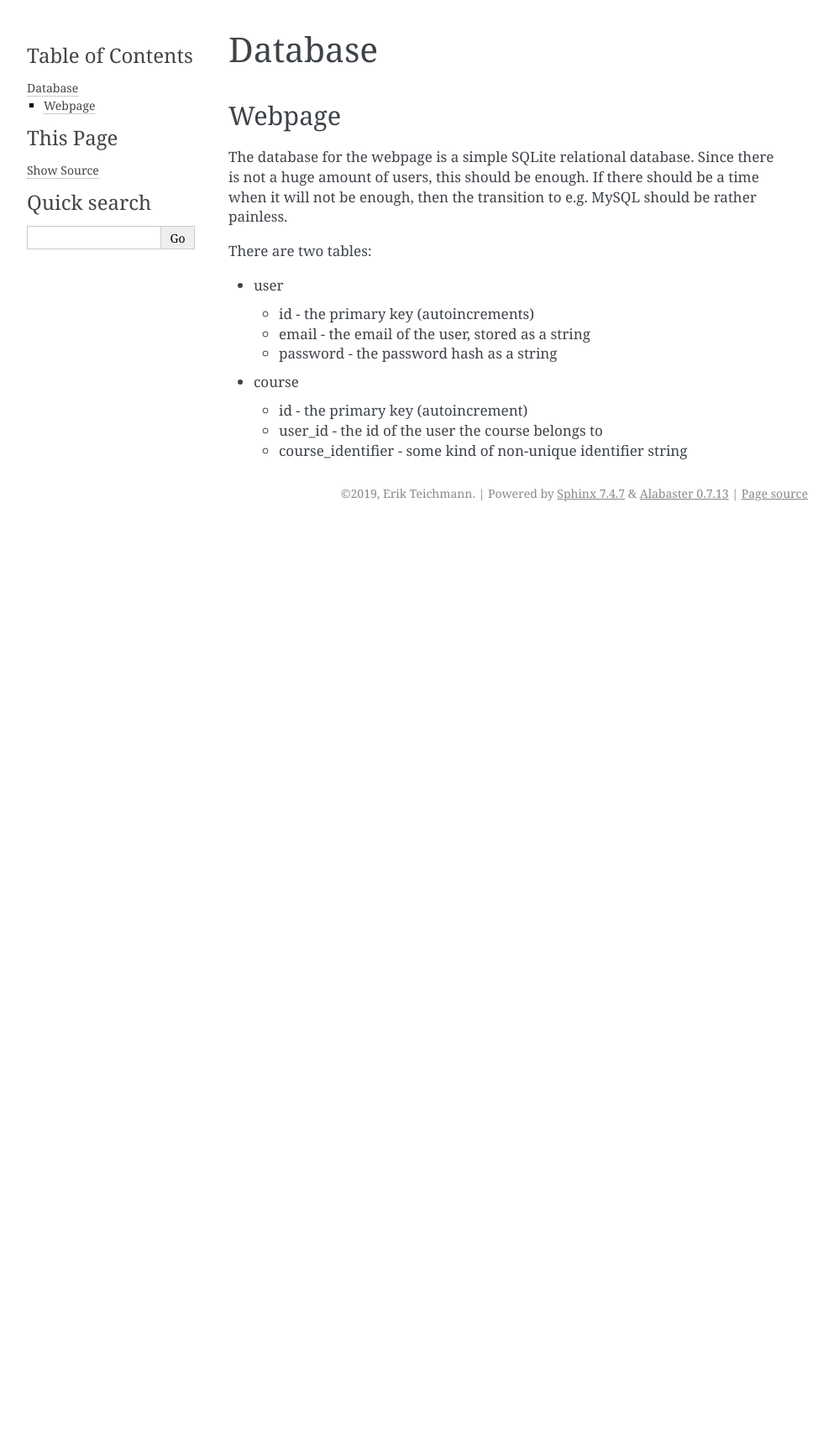
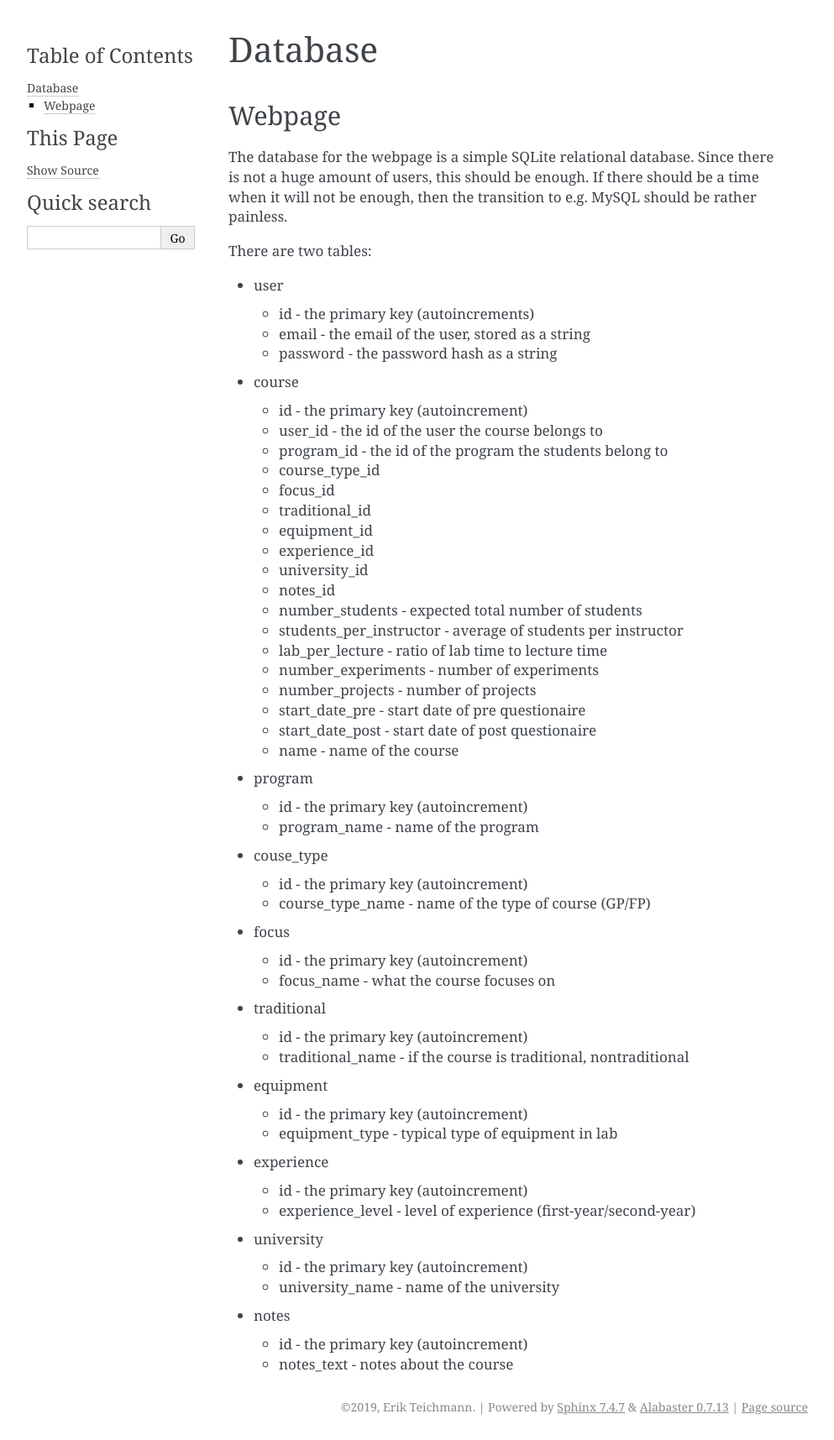
Before and after one commit to boundter/geclass, a Sphinx documentation site: the page built from docs/source/database/index.rst, in a window 1280 px wide. Shown: the whole page at 84% size, without its empty margins (148-1141 px from the left). Built offline with Sphinx 7.4.7, drawn with Linux system fonts in a browser that asks for light colours; before the commit the page ends 900 px from its top, so only the background shows below that.

Commit message:
Add: new schema for db

```diff
--- a/docs/source/database/index.rst
+++ b/docs/source/database/index.rst
@@ -21,4 +21,59 @@ There are two tables:
 
   * id - the primary key (autoincrement)
   * user_id - the id of the user the course belongs to
-  * course_identifier - some kind of non-unique identifier string
+  * program_id - the id of the program the students belong to
+  * course_type_id
+  * focus_id
+  * traditional_id
+  * equipment_id
+  * experience_id
+  * university_id
+  * notes_id
+  * number_students - expected total number of students
+  * students_per_instructor - average of students per instructor
+  * lab_per_lecture - ratio of lab time to lecture time
+  * number_experiments - number of experiments
+  * number_projects - number of projects
+  * start_date_pre - start date of pre questionaire
+  * start_date_post - start date of post questionaire
+  * name - name of the course
+
+* program
+
+  * id - the primary key (autoincrement)
+  * program_name - name of the program
+
+* couse_type
+
+  * id - the primary key (autoincrement)
+  * course_type_name - name of the type of course (GP/FP)
+
+* focus
+
+  * id - the primary key (autoincrement)
+  * focus_name - what the course focuses on
+
+* traditional
+
+  * id - the primary key (autoincrement)
+  * traditional_name - if the course is traditional, nontraditional
+
+* equipment
+
+  * id - the primary key (autoincrement)
+  * equipment_type - typical type of equipment in lab
+
+* experience
+
+  * id - the primary key (autoincrement)
+  * experience_level - level of experience (first-year/second-year)
+
+* university
+
+  * id - the primary key (autoincrement)
+  * university_name - name of the university
+
+* notes
+
+  * id - the primary key (autoincrement)
+  * notes_text - notes about the course
```
Also changed, not shown: 1 other file.
